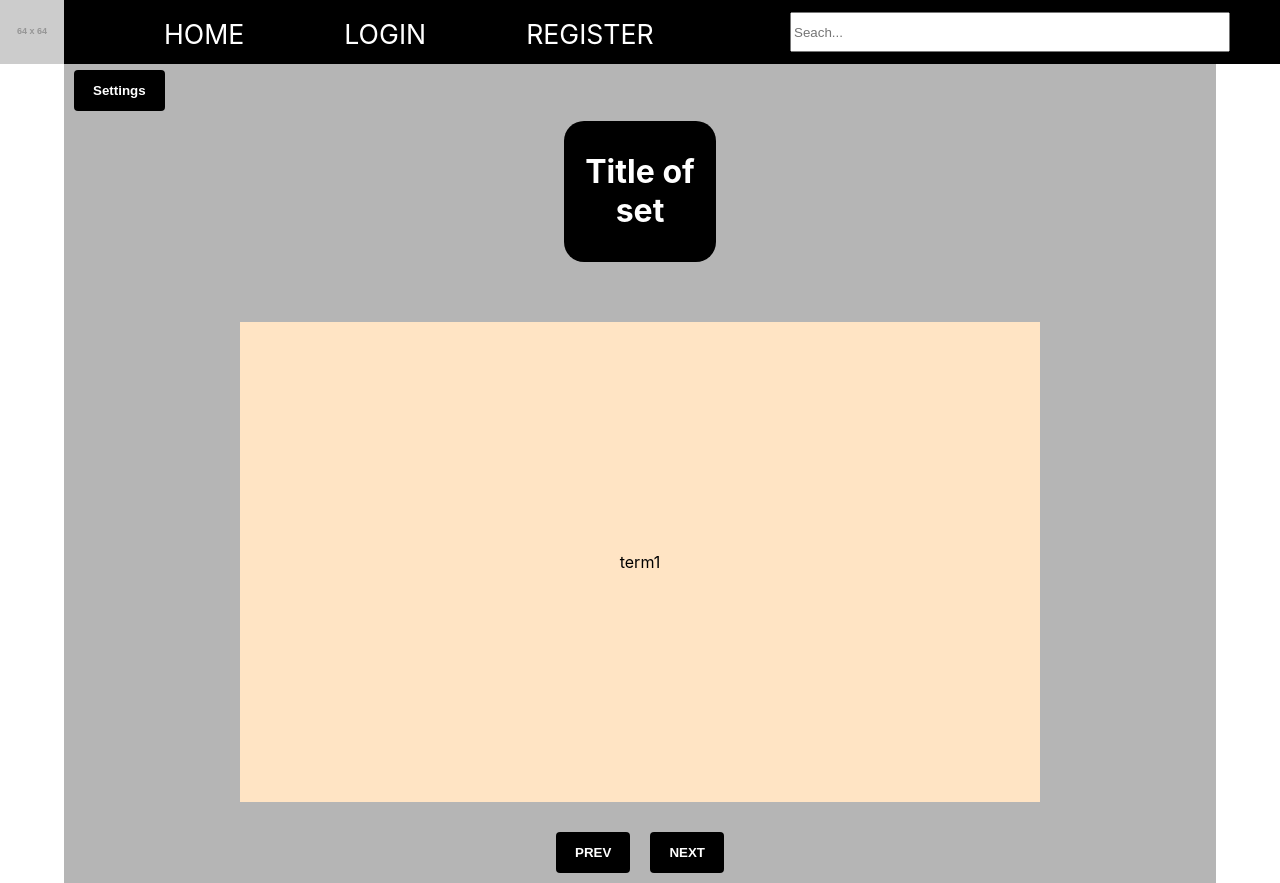
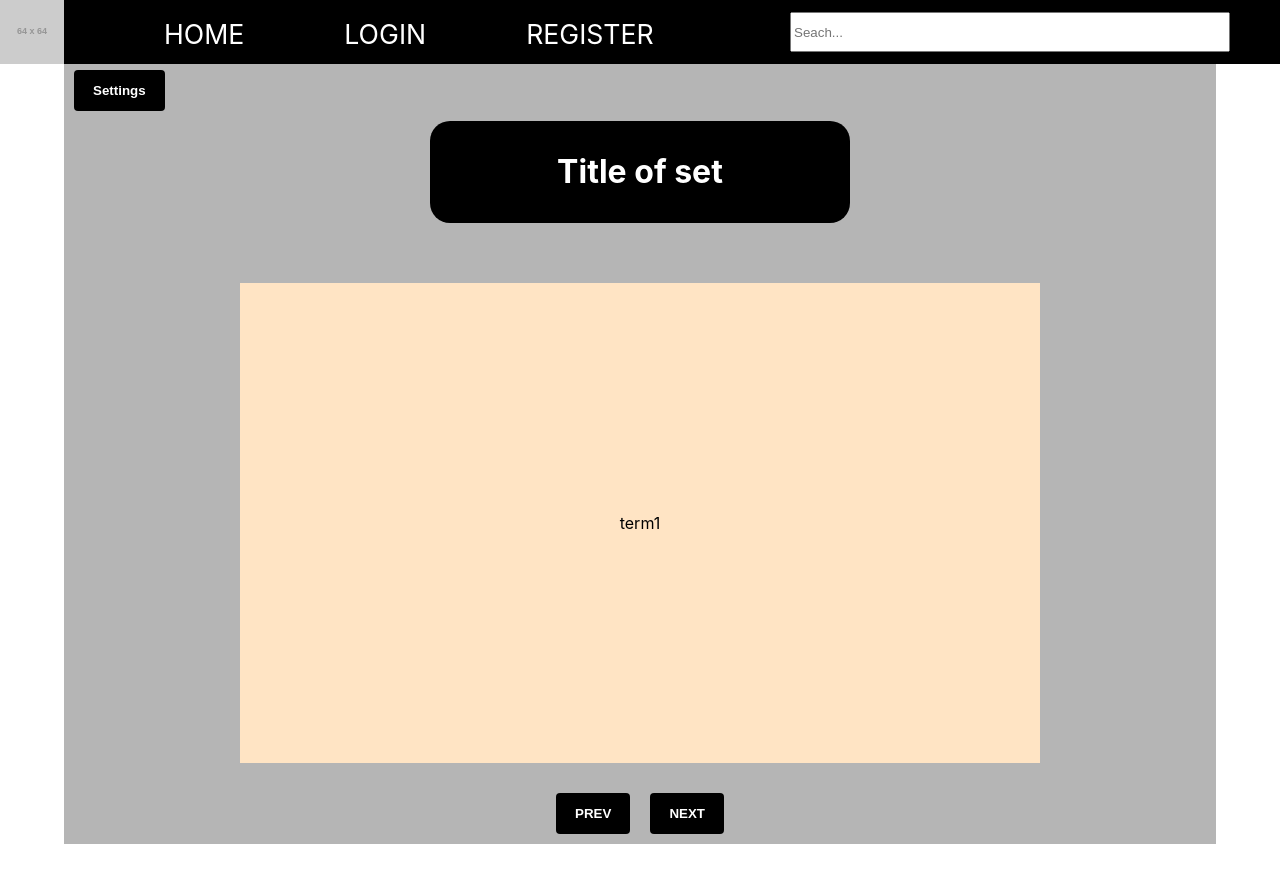
Before and after one commit to Diglettss/Flashcards, a React (Vite) app in the folder flashcards-ui/: page /flashcard/studymode/1 in a window 1280 px wide. After the commit the page ends 844 px from the top, so only its background shows below. Built offline with nearby package versions, Linux system fonts and the light colour scheme.

Commit message:
centered and set margins for studyPage.scss

```diff
--- a/flashcards-ui/src/components/StudyPage/StudyPage.css
+++ b/flashcards-ui/src/components/StudyPage/StudyPage.css
@@ -8,8 +8,9 @@
 }
 
 .study-page .title {
-  margin-left: 500px;
-  margin-right: 500px;
+  margin-left: auto;
+  margin-right: auto;
+  width: 400px;
   margin-bottom: 60px;
   margin-top: 0px;
   background-color: black;
@@ -28,6 +29,8 @@
   background-color: bisque;
   display: inline-block;
   width: 800px;
+  max-width: 90vw;
+  aspect-ratio: 3/5;
   height: 480px;
   display: -webkit-box;
   display: -ms-flexbox;
--- a/flashcards-ui/src/components/StudyPage/StudyPage.scss
+++ b/flashcards-ui/src/components/StudyPage/StudyPage.scss
@@ -6,8 +6,9 @@
     margin-right: auto;
     background-color: #b5b5b5;
     .title {
-        margin-left: 500px;
-        margin-right: 500px;
+        margin-left: auto;
+        margin-right: auto;
+        width: 400px;
         margin-bottom: 60px;
         margin-top: 0px;
 
@@ -20,12 +21,13 @@
     .description {
         color: white;
     }
-
     .flashcard {
         margin: auto;
         background-color: bisque;
         display: inline-block;
         width: 800px;
+        max-width: 90vw;
+        aspect-ratio: 3/5;
         height: 480px;
 
         display: flex;
```
Also changed, not shown: 1 other file (tests, documents, lock files or other folders).
